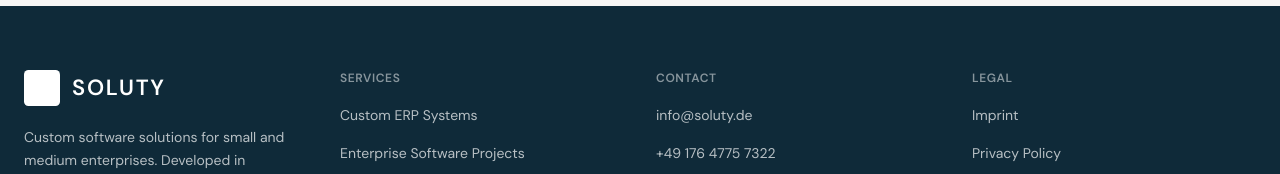
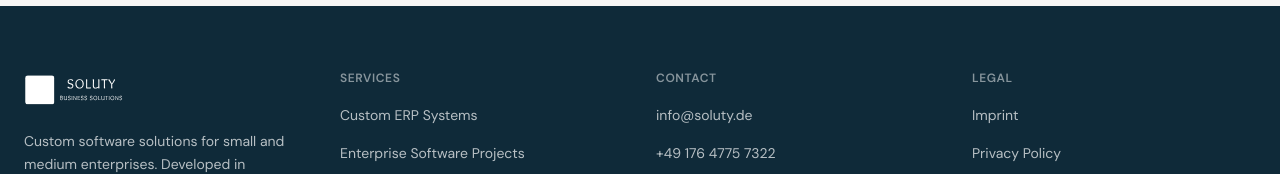
Before and after one commit to zaferkucuk/soluty-website, a Next.js app: page /en in a window 1280 px wide. Shown: the part 5092-5266 px from the top of the page. Built offline with nearby package versions, Linux system fonts and the light colour scheme.

Commit message:
fix: update Footer logo to use new full logo SVG

```diff
--- a/app/[locale]/components/Footer/index.tsx
+++ b/app/[locale]/components/Footer/index.tsx
@@ -72,28 +72,20 @@ export function Footer() {
           <div className="lg:col-span-1">
             <Link
               href={`/${locale}`}
-              className="inline-flex items-center gap-3 mb-5 focus:outline-none focus-visible:ring-2 focus-visible:ring-[var(--color-brand-primary)] focus-visible:ring-offset-2 rounded"
-              aria-label="Soluty - Home"
+              className="inline-flex items-center mb-5 focus:outline-none focus-visible:ring-2 focus-visible:ring-[var(--color-brand-primary)] focus-visible:ring-offset-2 rounded"
+              aria-label="Soluty Business Solutions - Home"
             >
+              {/* Full logo SVG with white filter for dark background */}
               <Image
-                src="/soluty-icon.svg"
-                alt=""
-                width={40}
-                height={40}
-                className="w-9 h-9"
+                src="/images/logo-full.svg"
+                alt="Soluty Business Solutions"
+                width={180}
+                height={72}
+                className="h-9 md:h-10 w-auto"
                 style={{
                   filter: 'brightness(0) invert(1)',
                 }}
               />
-              <span
-                className="font-semibold tracking-[0.08em]"
-                style={{
-                  fontSize: '22px',
-                  color: COLORS.textInverse,
-                }}
-              >
-                SOLUTY
-              </span>
             </Link>
             <p
               className="text-sm leading-relaxed max-w-[280px]"
```
